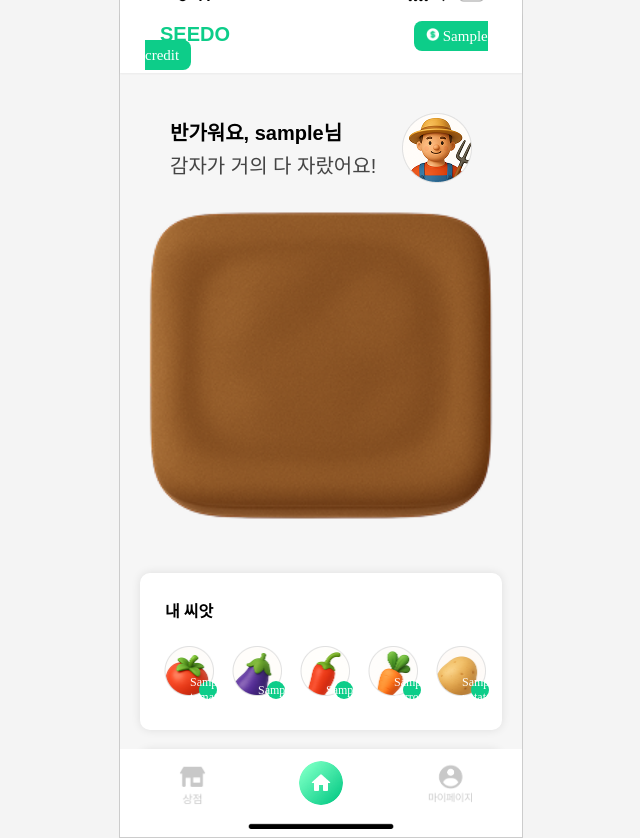
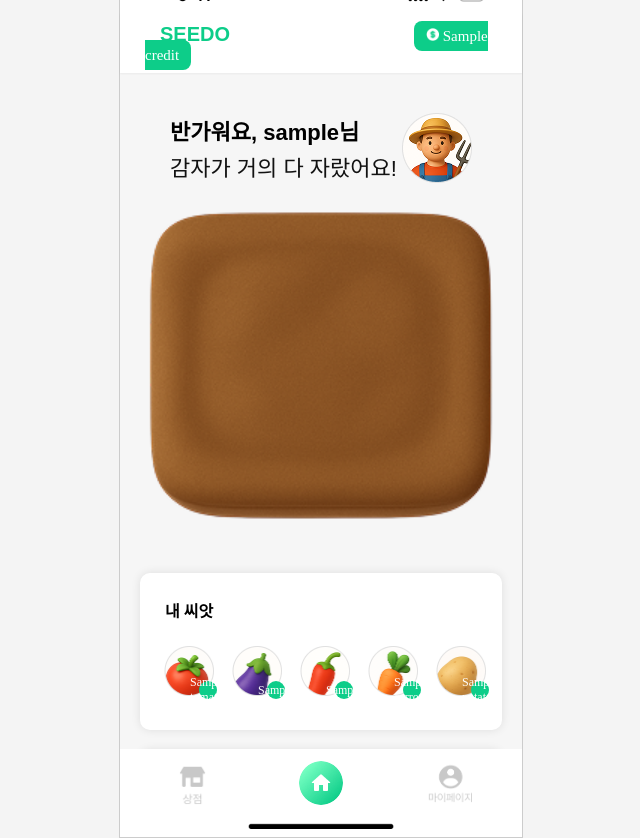
Before and after one commit to sion52/SEEDO, a Flask app: template templates/home.html in a window 1280 px wide. Shown: the whole page, without its empty margins (319-959 px from the left). Run offline with Flask 3, Linux system fonts and the light colour scheme; the template is opened without the code that fills it: most values are stand-ins (such as "Sample title", 1, 10 or a date in 2020); some web fonts are replaced.

Commit message:
home여러개수정

```diff
--- a/static/css/home.css
+++ b/static/css/home.css
@@ -11,7 +11,17 @@ src: url("{{ url_for('static', filename='fonts/NanumSquareNeo-Variable.ttf') }}"
 font-weight: normal;
 font-style: normal;
 }
-
+@font-face {
+    font-family: 'NanumSquareNeoHeavy';
+    src: url(https://hangeul.pstatic.net/hangeul_static/webfont/NanumSquareNeo/NanumSquareNeoTTF-eHv.eot);
+    src: url(https://hangeul.pstatic.net/hangeul_static/webfont/NanumSquareNeo/NanumSquareNeoTTF-eHv.eot?#iefix) format("embedded-opentype"), url(https://hangeul.pstatic.net/hangeul_static/webfont/NanumSquareNeo/NanumSquareNeoTTF-eHv.woff) format("woff"), url(https://hangeul.pstatic.net/hangeul_static/webfont/NanumSquareNeo/NanumSquareNeoTTF-eHv.ttf) format("truetype");
+}
+@font-face {
+  font-family: 'Pretendard-Bold';
+  src: url('https://cdn.jsdelivr.net/gh/Project-Noonnu/noonfonts_2107@1.1/Pretendard-Bold.woff') format('woff');
+  font-weight: 700;
+  font-style: normal;
+}
 
 html, body {
   margin: 0;
@@ -43,6 +53,7 @@ html, body {
 .scroll-wrapper {
   flex: 1;
   overflow-y: auto;
+  padding-bottom: 150px; /* ✅ 스크롤 여백 추가 */
 }
 .scroll-wrapper::-webkit-scrollbar {
   display: none;
@@ -82,7 +93,7 @@ margin-top: 50px;
 }
 
 .logo {
-  font-family: 'NanumSquareNeo', sans-serif;
+  font-family: 'NanumSquareNeoHeavy', sans-serif;
   font-weight: bold;
   color: #0DCD89;
   font-size: 20px;
@@ -98,6 +109,7 @@ margin-top: 50px;
   gap: 6px;
   margin-left: 180px;
   cursor: pointer;
+  font-family: 'Pretendard-Bold';
 }
 
 .coin img {
@@ -120,13 +132,13 @@ margin-top: 50px;
 
 .greeting-left .nickname {
   font-weight: bold;
-  font-size: 20px;
-  font-family: 'Pretendard-Regular', sans-serif;
+  font-size: 22px;
+  font-family: 'Pretendard-Bold', sans-serif;
 }
 
 .greeting-left .message {
-  font-size: 20px;
-  color: #444;
+  font-size: 22px;
+  color: #121212;
   font-family: 'Pretendard-Regular', sans-serif;
   margin-top: 4px;
 }
```
